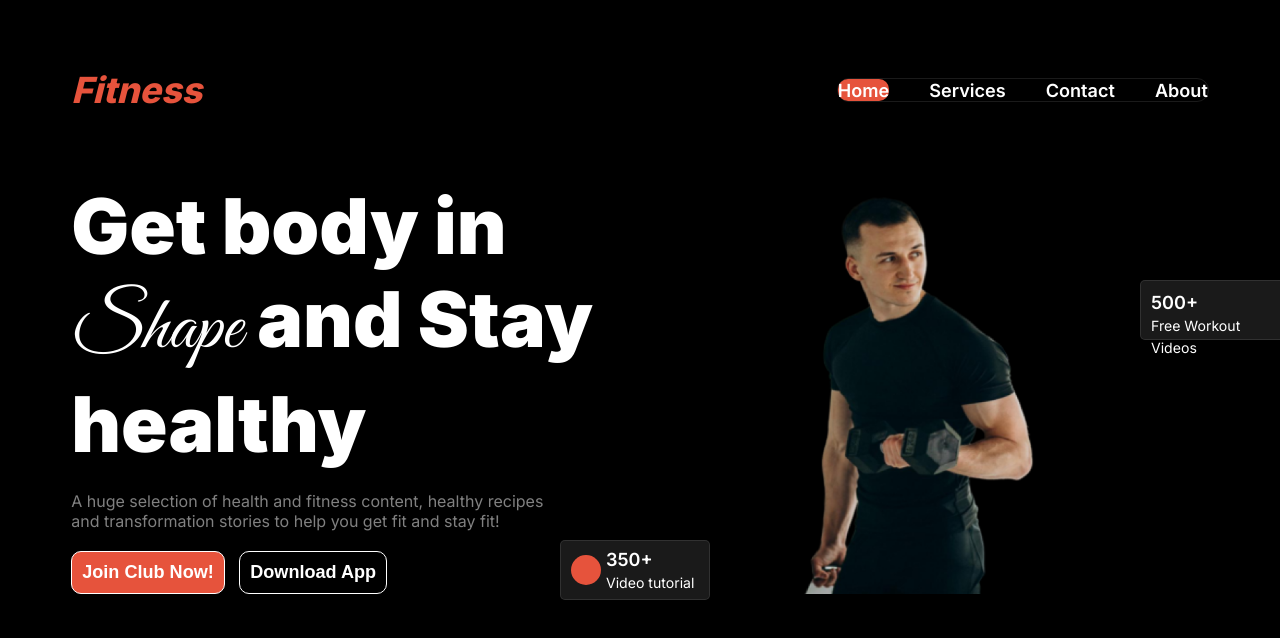
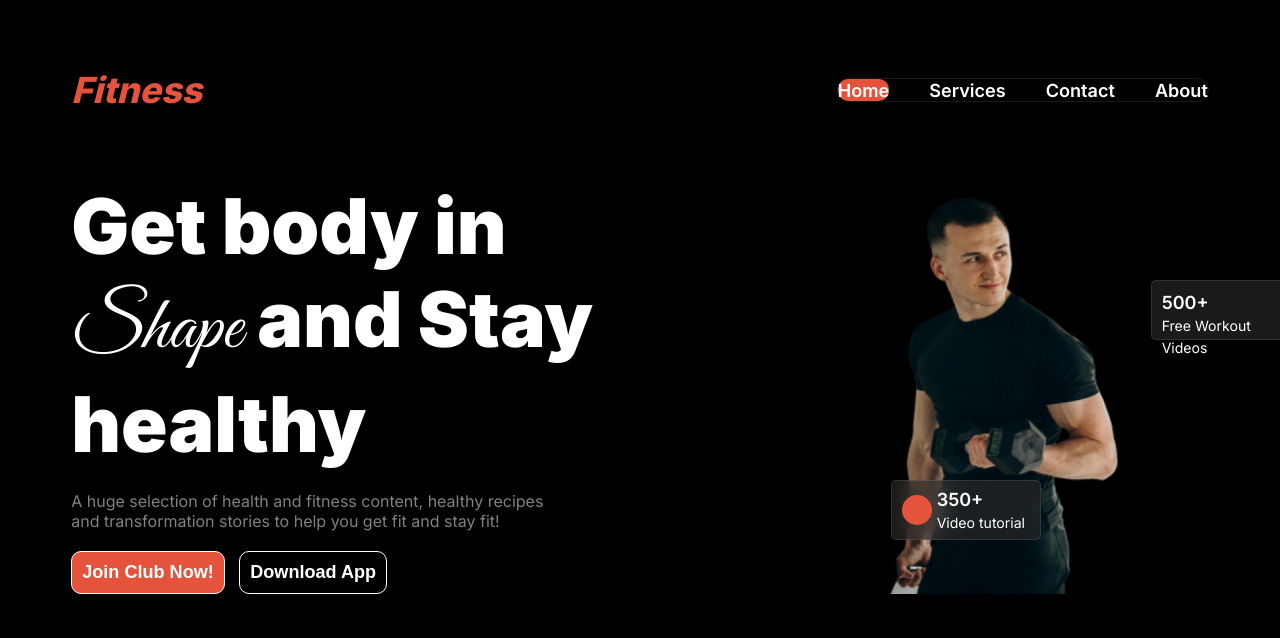
Before and after one commit to indrojitmondal/Fitness, a plain HTML site: page index.html in a window 1280 px wide. Shown: the top 638 px of the page. Drawn offline with Linux system fonts and the light colour scheme.

Commit message:
updated banner

```diff
--- a/styles/style.css
+++ b/styles/style.css
@@ -126,7 +126,7 @@
     /* height: auto; */
     /* border: 2px solid red; */
     display: grid;
-    grid-template-columns: repeat(2, 1fr);
+    grid-template-columns: 1.3fr 0.7fr;
 
 }
 .banner-left{
@@ -172,8 +172,8 @@
     /* border: 1px solid white; */
     width: 150px;
     height: 60px;
-    top:360px;
-    left: -80px;
+    top:300px;
+    left: 80px;
     border: 1px solid rgba(255, 255, 255, 0.1);
     border-radius: 5px;
     backdrop-filter: blur(10px);
@@ -186,7 +186,7 @@
     border: 1px solid white;
     width: 160px;
     height: 60px;
-    left: 500px;
+    left: 340px;
     top: 100px;
     border: 1px solid rgba(255, 255, 255, 0.1);
     border-radius: 5px;
```
